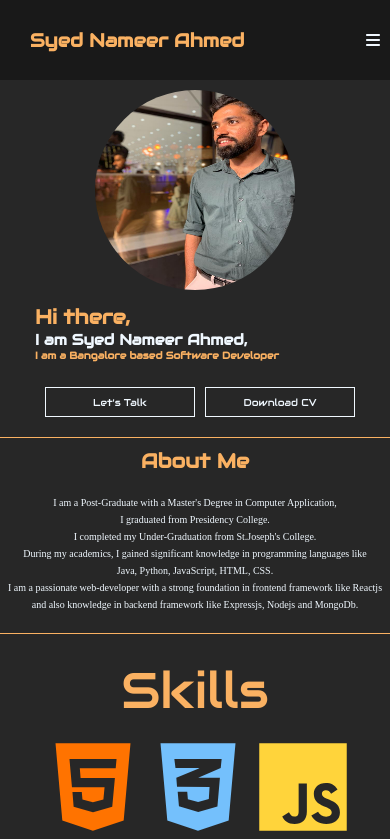
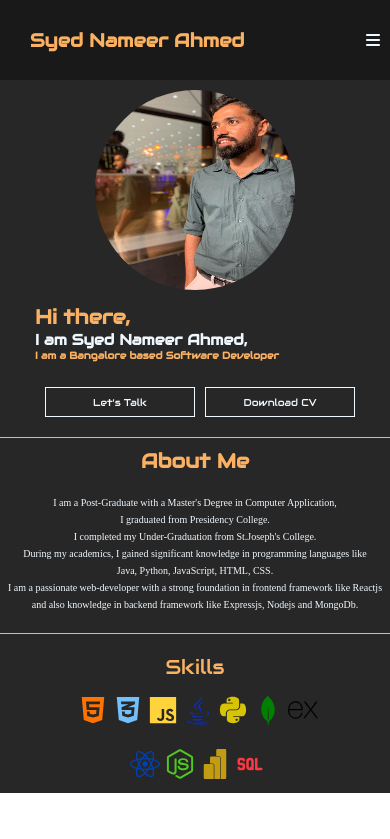
Before and after one commit to syednameerahmed18/Portfolio, a React (Vite) app in the folder frontend/: page / in a window 390 px wide. Shown: the top 839 px of the page. Built offline with nearby package versions, Linux system fonts and the light colour scheme; a web font is replaced by a local one.

Commit message:
Update Skills.css

```diff
--- a/frontend/src/components/skills/Skills.css
+++ b/frontend/src/components/skills/Skills.css
@@ -71,12 +71,88 @@
 
 /* For Extra Small Devices like phones */
 @media only screen and (max-width:575px){
+    .Skills-Header{
+        padding-top: 10px;
+        font-size: 20px;
+        text-align: center;
+        color: #FAB162;
+        font-family: 'Audiowide', sans-serif;;
+    }
+    .Skills-ImageContainer img{
+        height: 30px;
+        width: 30px;
+        margin-left: 5px;
+    }
+    .Express-js-logo{
+        height: 30px;
+        width: 30px;
+        color: black;
+        margin-left: 5px;
+    }
 
+    .Mongo-logo{
+        height: 30px;
+        width: 30px;
+        color: green;
+        margin-left: 5px;
+    }
+    .Powerbi-logo{
+        height: 30px;
+        width: 30px;
+        color:#c29c15;
+        margin-left: 5px;
+    }
+
+    .Sql-logo{
+        height: 30px;
+        width: 30px;
+        /* color: red; */
+        color: #fa3943;
+        margin-left: 5px;
+    }
 }
 
 /* For Small Devices like Tablets */
 @media only screen and (min-width: 575px) and (max-width: 767px) {
+    .Skills-Header{
+        padding-top: 15px;
+        font-size: 40px;
+        text-align: center;
+        color: #FAB162;
+        font-family: 'Audiowide', sans-serif;;
+    }
+    .Skills-ImageContainer img{
+        height: 50px;
+        width: 50px;
+        margin-left: 5px;
+    }
+    .Express-js-logo{
+        height: 50px;
+        width: 50px;
+        color: black;
+        margin-left: 5px;
+    }
 
+    .Mongo-logo{
+        height: 50px;
+        width: 50px;
+        color: green;
+        margin-left: 5px;
+    }
+    .Powerbi-logo{
+        height: 50px;
+        width: 50px;
+        color:#c29c15;
+        margin-left: 5px;
+    }
+
+    .Sql-logo{
+        height: 50px;
+        width: 50px;
+        /* color: red; */
+        color: #fa3943;
+        margin-left: 5px;
+    }
 }
 
 /* For Medium Devices Like Laptops and Desktops */
```
